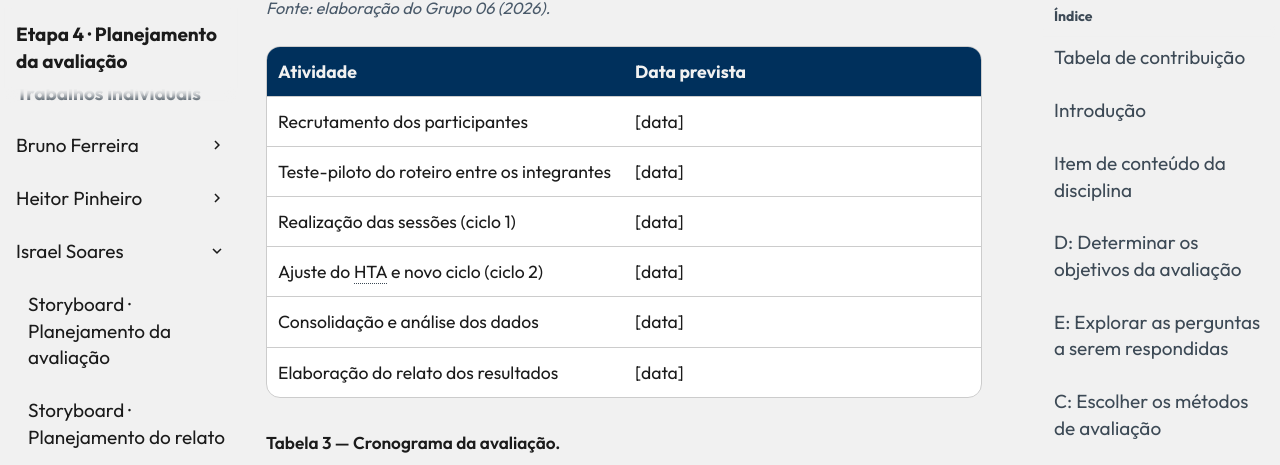
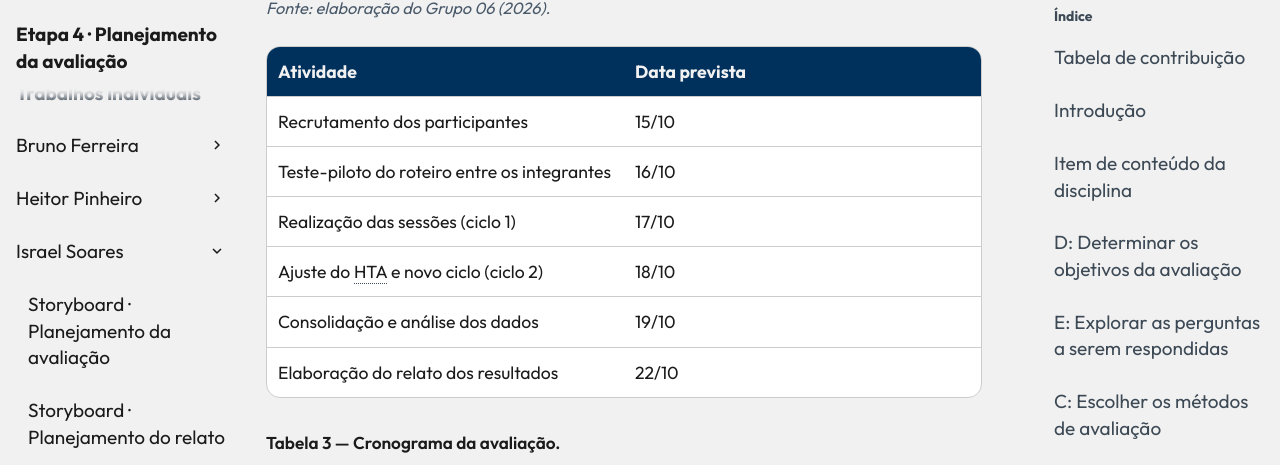
Before and after one commit to Interacao-Humano-Computador/2026.2-Grupo06, an MkDocs documentation site: the page built from docs/entrega-4/individual/israel/planejamento-avaliacao-analise-tarefas.md, in a window 1280 px wide and 900 px high, scrolled down 5156 px. Shown: the part 150-615 px from the top of the window. Built offline with MkDocs 1.6.1 and Material for MkDocs 9.7.7, drawn with Linux system fonts in a browser that asks for light colours; comment, search, counter and statistics services are not loaded.

Commit message:
fix:completando e refinando artefatos

```diff
--- a/docs/entrega-4/individual/israel/planejamento-avaliacao-analise-tarefas.md
+++ b/docs/entrega-4/individual/israel/planejamento-avaliacao-analise-tarefas.md
@@ -92,12 +92,12 @@ A Tabela 2 define os papéis dos avaliadores, e a Tabela 3 apresenta o cronogram
 
 | Atividade | Data prevista |
 | --- | --- |
-| Recrutamento dos participantes | [data] |
-| Teste-piloto do roteiro entre os integrantes | [data] |
-| Realização das sessões (ciclo 1) | [data] |
-| Ajuste do HTA e novo ciclo (ciclo 2) | [data] |
-| Consolidação e análise dos dados | [data] |
-| Elaboração do relato dos resultados | [data] |
+| Recrutamento dos participantes | 15/10 |
+| Teste-piloto do roteiro entre os integrantes | 16/10 |
+| Realização das sessões (ciclo 1) | 17/10 |
+| Ajuste do HTA e novo ciclo (ciclo 2) | 18/10 |
+| Consolidação e análise dos dados | 19/10 |
+| Elaboração do relato dos resultados | 22/10 |
 
 <p class="caption">Tabela 3 — Cronograma da avaliação.</p>
 <p class="source">Fonte: elaboração do Grupo 06 (2026).</p>
```
Also changed, not shown: docs/entrega-4/individual/israel/planejamento-avaliacao-storyboard.md (+0 -2 lines), docs/entrega-4/individual/israel/planejamento-relato-resultados-storyboard.md (+3 -3 lines).
